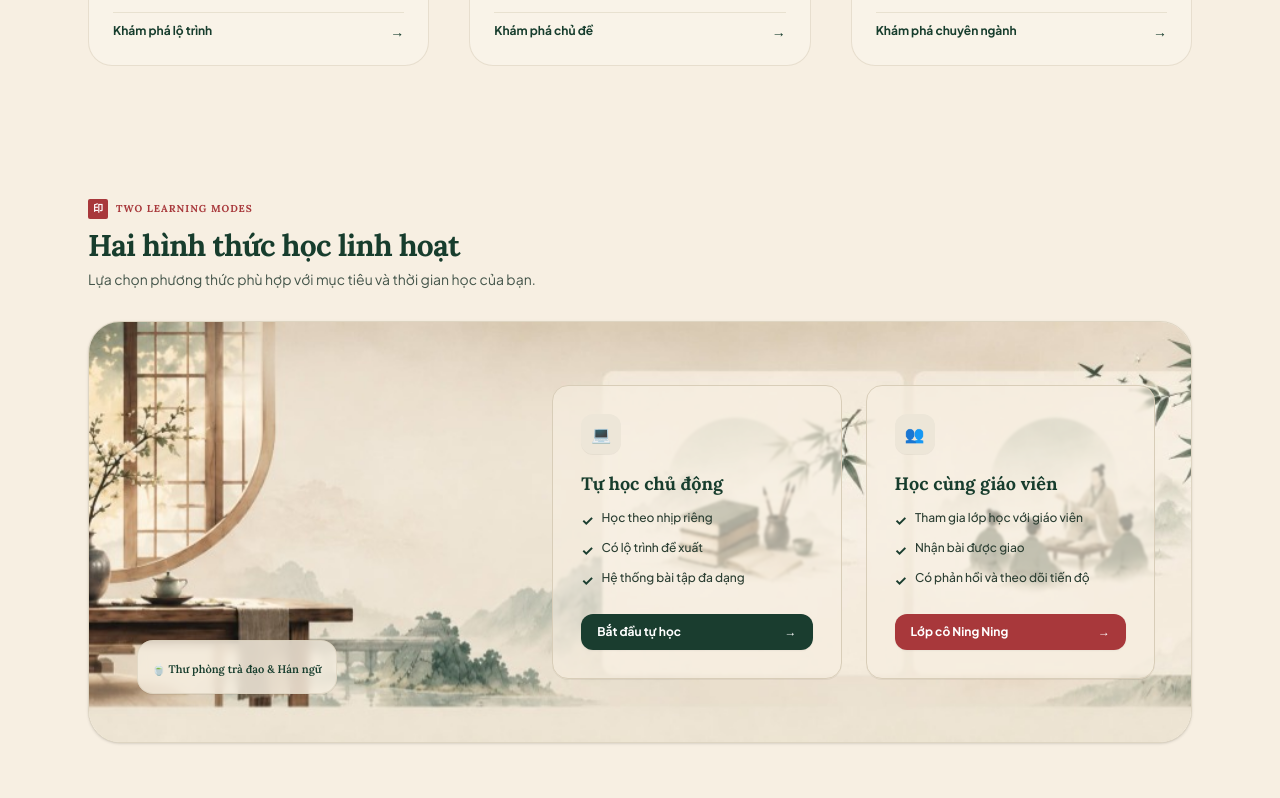
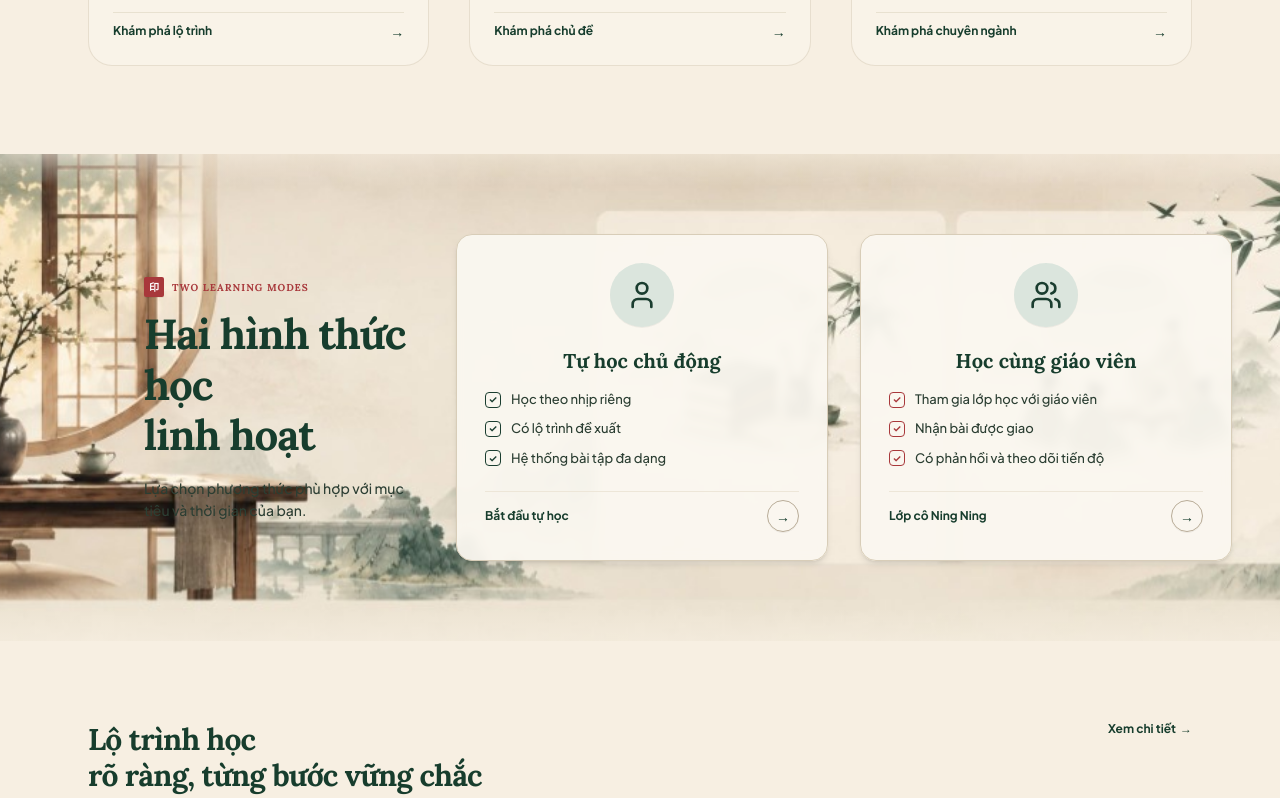
Before and after one commit to Tien263/HSK_FE, a Next.js app: page / in a window 1280 px wide. Shown: the part 1020-1818 px from the top of the page. Built offline with nearby package versions, Linux system fonts and the light colour scheme.

Commit message:
feat: make LearningModes section 100% full-bleed tràn viền matching exact user reference layout

```diff
--- a/src/components/LearningModes.tsx
+++ b/src/components/LearningModes.tsx
@@ -2,121 +2,142 @@
 
 import Link from "next/link";
 import Image from "next/image";
+import { User, Users, Check } from "lucide-react";
 
 export default function LearningModes() {
   return (
-    <section className="py-12 sm:py-16 px-6 max-w-6xl mx-auto relative z-10">
-      {/* Section Header */}
-      <div className="mb-8 text-center sm:text-left">
-        <div className="inline-flex items-center gap-2 mb-2">
-          <span className="w-5 h-5 rounded-xs bg-[#a8383b] text-white flex items-center justify-center text-[10px] font-serif font-bold">
+    <section className="w-full relative overflow-hidden py-14 sm:py-20 my-6">
+      {/* Full-width edge-to-edge background image (Tràn viền 100%) */}
+      <div className="absolute inset-0 pointer-events-none select-none z-0">
+        <Image
+          src="/theme/learning-modes-master-bg.jpg"
+          alt="Hai hình thức học linh hoạt - Tranh thủy mặc trà đạo và học tập"
+          fill
+          className="object-cover object-center"
+          priority
+        />
+        {/* Subtle top and bottom feather gradient to integrate seamlessly into page */}
+        <div className="absolute inset-x-0 top-0 h-8 bg-gradient-to-b from-[#f7efe2]/60 to-transparent" />
+        <div className="absolute inset-x-0 bottom-0 h-8 bg-gradient-to-t from-[#f7efe2]/60 to-transparent" />
+      </div>
+
+      {/* Main Content Container */}
+      <div className="max-w-7xl mx-auto px-6 sm:px-10 lg:px-12 relative z-10">
+        <div className="grid grid-cols-1 lg:grid-cols-12 gap-8 lg:gap-10 items-center">
+          {/* Left Title Column: Positioned beside the scholar tea desk */}
+          <div className="lg:col-span-5 xl:col-span-4 pl-0 lg:pl-16 xl:pl-24">
+            <div className="inline-flex items-center gap-2 mb-3">
+              <span className="w-5 h-5 rounded-xs bg-[#a8383b] text-white flex items-center justify-center text-[10px] font-serif font-bold shadow-2xs">
                 印
               </span>
               <span className="text-[10px] tracking-widest font-serif text-[#a8383b] uppercase font-bold">
                 TWO LEARNING MODES
               </span>
             </div>
-        <h2 className="text-2xl sm:text-3xl font-serif font-bold text-[#173d2d] tracking-tight">
-          Hai hình thức học linh hoạt
+
+            <h2 className="text-3xl sm:text-4xl lg:text-[42px] font-serif font-bold text-[#173d2d] leading-[1.2] tracking-tight mb-4 drop-shadow-2xs">
+              Hai hình thức học <br />
+              linh hoạt
             </h2>
-        <p className="text-xs sm:text-sm text-[#44554a] mt-1.5 font-sans max-w-xl">
-          Lựa chọn phương thức phù hợp với mục tiêu và thời gian học của bạn.
+
+            <p className="text-xs sm:text-sm text-[#2c3e33] leading-relaxed max-w-sm font-sans font-medium">
+              Lựa chọn phương thức phù hợp với mục tiêu và thời gian của bạn.
             </p>
           </div>
 
-      {/* Main Container with User's Master Painted Background */}
-      <div className="relative rounded-[32px] overflow-hidden border border-[#ded5c2] shadow-sm bg-[#faf6ed]">
-        {/* Desktop / Tablet Background Image */}
-        <div className="absolute inset-0 pointer-events-none select-none z-0 hidden lg:block">
-          <Image
-            src="/theme/learning-modes-master-bg.jpg"
-            alt="Tranh thủy mặc trà đạo và học tập"
-            fill
-            className="object-cover object-center"
-            priority
-          />
+          {/* Right Column: 2 Choice Cards overlaid right on top of the pre-painted frames */}
+          <div className="lg:col-span-7 xl:col-span-8 flex flex-col sm:flex-row justify-center lg:justify-end gap-5 sm:gap-6 lg:gap-8">
+            {/* Card 1: Tự học chủ động */}
+            <Link
+              href="/s/home"
+              className="bg-[#faf7f0]/95 backdrop-blur-xs rounded-2xl p-6 sm:p-7 border border-[#d8cdb8] flex flex-col justify-between shadow-md hover:shadow-xl hover:border-[#1a3d2f]/50 transition duration-300 group max-w-sm w-full cursor-pointer"
+            >
+              <div>
+                {/* Round soft green circle with student silhouette */}
+                <div className="w-16 h-16 rounded-full bg-[#dbe5dd] flex items-center justify-center text-[#1a3d2f] mb-5 mx-auto group-hover:scale-105 transition-transform shadow-2xs">
+                  <User className="w-8 h-8" />
                 </div>
 
-        {/* Content Overlay Grid */}
-        <div className="relative z-10 grid grid-cols-1 lg:grid-cols-12 min-h-[380px] lg:min-h-[420px] p-6 sm:p-8 lg:p-6 items-center">
-          {/* Left Column (Covers the Tea Desk & Moon Window) */}
-          <div className="lg:col-span-5 hidden lg:flex flex-col justify-end p-6 h-full pointer-events-none">
-            <div className="bg-[#f7efe2]/80 backdrop-blur-xs p-3.5 rounded-2xl border border-[#d8cdb8]/60 inline-block self-start shadow-2xs">
-              <span className="text-[11px] font-serif font-semibold text-[#173d2d]">
-                🍵 Thư phòng trà đạo & Hán ngữ
-              </span>
-            </div>
-          </div>
-
-          {/* Right Column: 2 Cards perfectly aligned over the pre-painted frames */}
-          <div className="lg:col-span-7 grid grid-cols-1 sm:grid-cols-2 gap-5 lg:gap-6 lg:pr-3">
-            {/* Frame 1: Tự học chủ động */}
-            <div className="bg-[#faf6ed]/90 lg:bg-[#f7efe2]/60 lg:backdrop-blur-[1px] rounded-2xl p-6 sm:p-7 border border-[#d8cdb8] flex flex-col justify-between shadow-2xs hover:shadow-md hover:border-[#1a3d2f]/40 transition duration-200">
-              <div>
-                <div className="h-10 w-10 rounded-xl bg-[#ede6d8] flex items-center justify-center text-[#173d2d] mb-4 text-base font-bold shadow-2xs">
-                  💻
-                </div>
-                <h3 className="font-serif font-bold text-lg text-[#173d2d] mb-3">
+                <h3 className="font-serif font-bold text-lg sm:text-xl text-[#173d2d] mb-4 text-center">
                   Tự học chủ động
                 </h3>
-                <ul className="text-xs text-[#2b3e32] space-y-2.5 mb-6 font-sans">
-                  <li className="flex items-start gap-2">
-                    <span className="text-[#1a3d2f] font-bold text-sm">✓</span>
+
+                <ul className="text-xs sm:text-[13px] text-[#2b3e32] space-y-3 mb-6 font-sans">
+                  <li className="flex items-center gap-2.5">
+                    <span className="w-4 h-4 rounded-sm border border-[#1a3d2f] flex items-center justify-center text-[10px] text-[#1a3d2f] font-bold">
+                      ✓
+                    </span>
                     <span className="font-medium">Học theo nhịp riêng</span>
                   </li>
-                  <li className="flex items-start gap-2">
-                    <span className="text-[#1a3d2f] font-bold text-sm">✓</span>
+                  <li className="flex items-center gap-2.5">
+                    <span className="w-4 h-4 rounded-sm border border-[#1a3d2f] flex items-center justify-center text-[10px] text-[#1a3d2f] font-bold">
+                      ✓
+                    </span>
                     <span className="font-medium">Có lộ trình đề xuất</span>
                   </li>
-                  <li className="flex items-start gap-2">
-                    <span className="text-[#1a3d2f] font-bold text-sm">✓</span>
+                  <li className="flex items-center gap-2.5">
+                    <span className="w-4 h-4 rounded-sm border border-[#1a3d2f] flex items-center justify-center text-[10px] text-[#1a3d2f] font-bold">
+                      ✓
+                    </span>
                     <span className="font-medium">Hệ thống bài tập đa dạng</span>
                   </li>
                 </ul>
               </div>
 
+              {/* Bottom circular arrow button */}
+              <div className="pt-2 border-t border-[#ede6d8] flex items-center justify-between">
+                <span className="text-xs font-bold text-[#173d2d]">Bắt đầu tự học</span>
+                <div className="w-8 h-8 rounded-full border border-[#b8ab97] flex items-center justify-center text-[#173d2d] group-hover:bg-[#1a3d2f] group-hover:text-white group-hover:border-[#1a3d2f] transition shadow-2xs">
+                  <span className="text-sm">→</span>
+                </div>
+              </div>
+            </Link>
+
+            {/* Card 2: Học cùng giáo viên */}
             <Link
-                href="/s/home"
-                className="w-full py-2.5 px-4 rounded-xl bg-[#1a3d2f] text-white text-xs font-bold hover:bg-[#122b21] transition shadow-xs flex items-center justify-between group"
+              href="/t/dashboard"
+              className="bg-[#faf7f0]/95 backdrop-blur-xs rounded-2xl p-6 sm:p-7 border border-[#d8cdb8] flex flex-col justify-between shadow-md hover:shadow-xl hover:border-[#a8383b]/50 transition duration-300 group max-w-sm w-full cursor-pointer"
             >
-                <span>Bắt đầu tự học</span>
-                <span className="group-hover:translate-x-1 transition-transform">→</span>
-              </Link>
+              <div>
+                {/* Round soft green circle with teacher & students */}
+                <div className="w-16 h-16 rounded-full bg-[#dbe5dd] flex items-center justify-center text-[#1a3d2f] mb-5 mx-auto group-hover:scale-105 transition-transform shadow-2xs">
+                  <Users className="w-8 h-8" />
                 </div>
 
-            {/* Frame 2: Học cùng giáo viên */}
-            <div className="bg-[#faf6ed]/90 lg:bg-[#f7efe2]/60 lg:backdrop-blur-[1px] rounded-2xl p-6 sm:p-7 border border-[#d8cdb8] flex flex-col justify-between shadow-2xs hover:shadow-md hover:border-[#1a3d2f]/40 transition duration-200">
-              <div>
-                <div className="h-10 w-10 rounded-xl bg-[#ede6d8] flex items-center justify-center text-[#173d2d] mb-4 text-base font-bold shadow-2xs">
-                  👥
-                </div>
-                <h3 className="font-serif font-bold text-lg text-[#173d2d] mb-3">
+                <h3 className="font-serif font-bold text-lg sm:text-xl text-[#173d2d] mb-4 text-center">
                   Học cùng giáo viên
                 </h3>
-                <ul className="text-xs text-[#2b3e32] space-y-2.5 mb-6 font-sans">
-                  <li className="flex items-start gap-2">
-                    <span className="text-[#1a3d2f] font-bold text-sm">✓</span>
+
+                <ul className="text-xs sm:text-[13px] text-[#2b3e32] space-y-3 mb-6 font-sans">
+                  <li className="flex items-center gap-2.5">
+                    <span className="w-4 h-4 rounded-sm border border-[#a8383b] flex items-center justify-center text-[10px] text-[#a8383b] font-bold">
+                      ✓
+                    </span>
                     <span className="font-medium">Tham gia lớp học với giáo viên</span>
                   </li>
-                  <li className="flex items-start gap-2">
-                    <span className="text-[#1a3d2f] font-bold text-sm">✓</span>
+                  <li className="flex items-center gap-2.5">
+                    <span className="w-4 h-4 rounded-sm border border-[#a8383b] flex items-center justify-center text-[10px] text-[#a8383b] font-bold">
+                      ✓
+                    </span>
                     <span className="font-medium">Nhận bài được giao</span>
                   </li>
-                  <li className="flex items-start gap-2">
-                    <span className="text-[#1a3d2f] font-bold text-sm">✓</span>
+                  <li className="flex items-center gap-2.5">
+                    <span className="w-4 h-4 rounded-sm border border-[#a8383b] flex items-center justify-center text-[10px] text-[#a8383b] font-bold">
+                      ✓
+                    </span>
                     <span className="font-medium">Có phản hồi và theo dõi tiến độ</span>
                   </li>
                 </ul>
               </div>
 
-              <Link
-                href="/t/dashboard"
-                className="w-full py-2.5 px-4 rounded-xl bg-[#a8383b] text-white text-xs font-bold hover:bg-[#8c2e31] transition shadow-xs flex items-center justify-between group"
-              >
-                <span>Lớp cô Ning Ning</span>
-                <span className="group-hover:translate-x-1 transition-transform">→</span>
+              {/* Bottom circular arrow button */}
+              <div className="pt-2 border-t border-[#ede6d8] flex items-center justify-between">
+                <span className="text-xs font-bold text-[#173d2d]">Lớp cô Ning Ning</span>
+                <div className="w-8 h-8 rounded-full border border-[#b8ab97] flex items-center justify-center text-[#173d2d] group-hover:bg-[#a8383b] group-hover:text-white group-hover:border-[#a8383b] transition shadow-2xs">
+                  <span className="text-sm">→</span>
+                </div>
+              </div>
             </Link>
-            </div>
           </div>
         </div>
       </div>
```
Also changed, not shown: 1 other file (tests, documents, lock files or other folders). Lines whose indentation alone changed are shown as unchanged.
